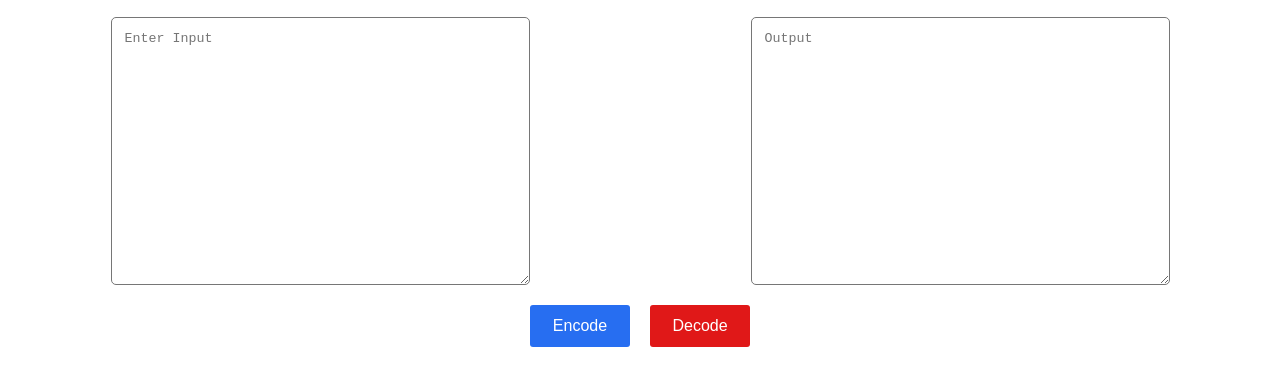
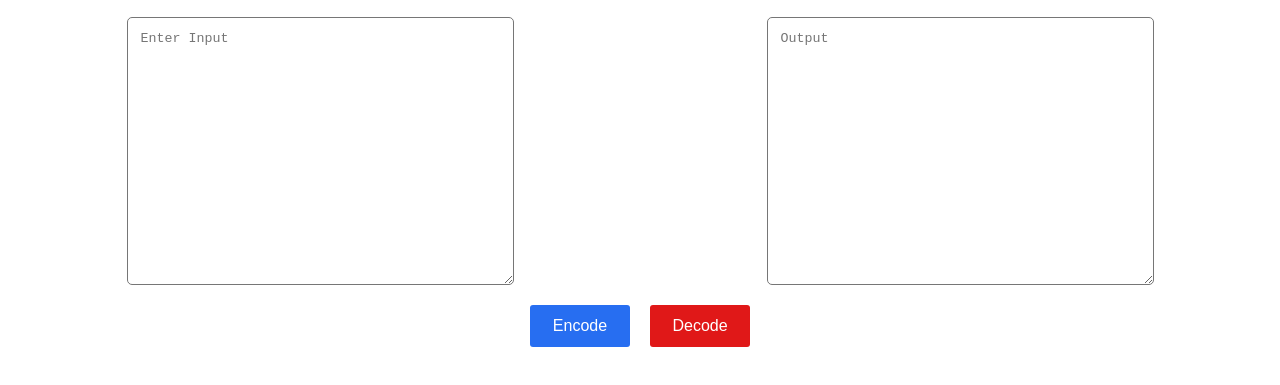
Before and after one commit to himanshurhlk57/Utility-App, a website: page EncoderDecoder/index.html in a window 1280 px wide. Shown: the part 99-484 px from the top of the page. Drawn offline with Linux system fonts and the light colour scheme.

Commit message:
'changes

```diff
--- a/EncoderDecoder/index.html
+++ b/EncoderDecoder/index.html
@@ -44,8 +44,8 @@
 
         <main>
             <div class="text-area">
-                <textarea id="input-field" type="text" placeholder="Enter Input" rows="16" cols="47"></textarea>
-                <textarea type="text" id="output" placeholder="Output" rows="16" cols="47"></textarea>
+                <textarea id="input-field" type="text" placeholder="Enter Input" rows="16" cols="43"></textarea>
+                <textarea type="text" id="output" placeholder="Output" rows="16" cols="43"></textarea>
             </div>
             <div class="button">
                 <button class="btn-encode">Encode</button>
```
